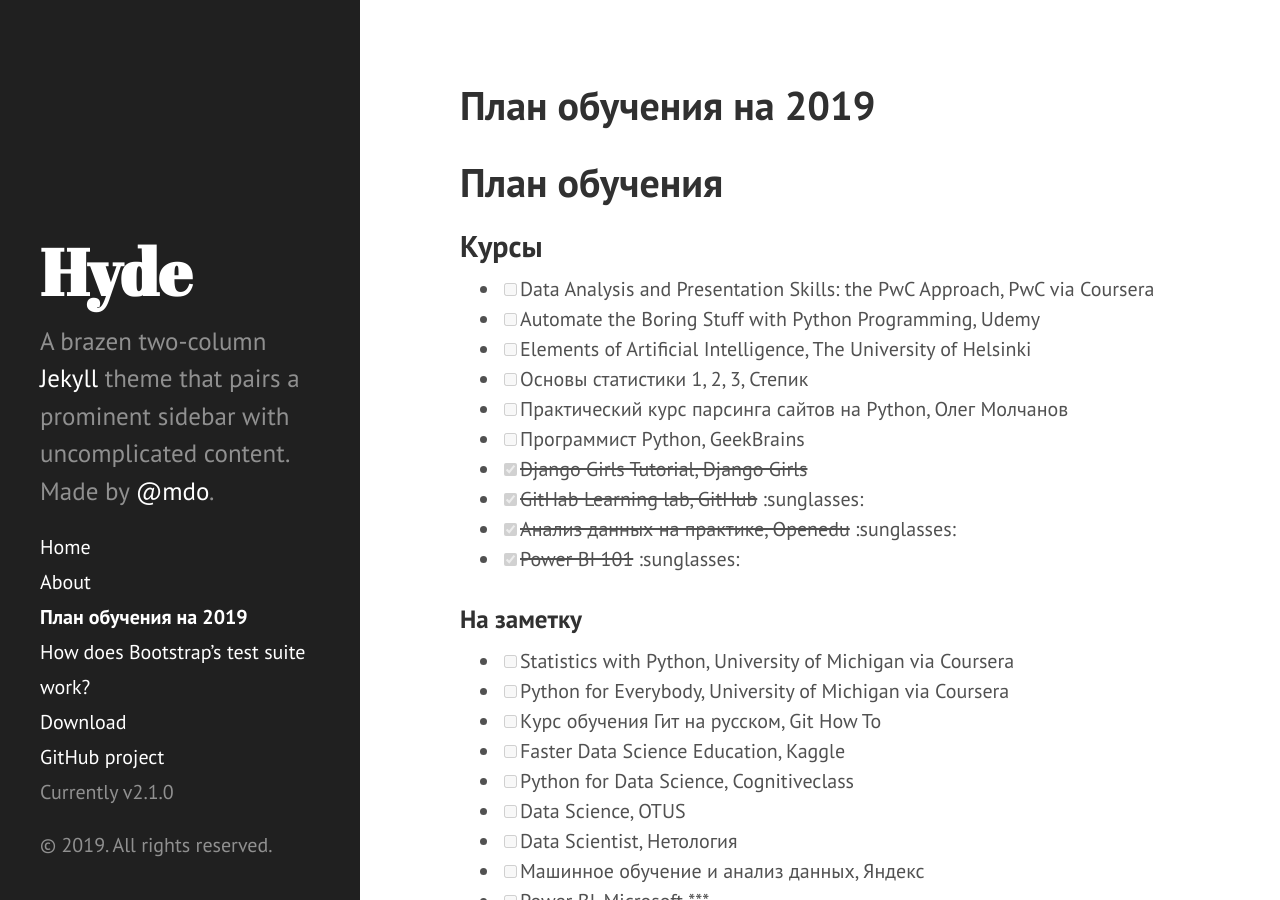
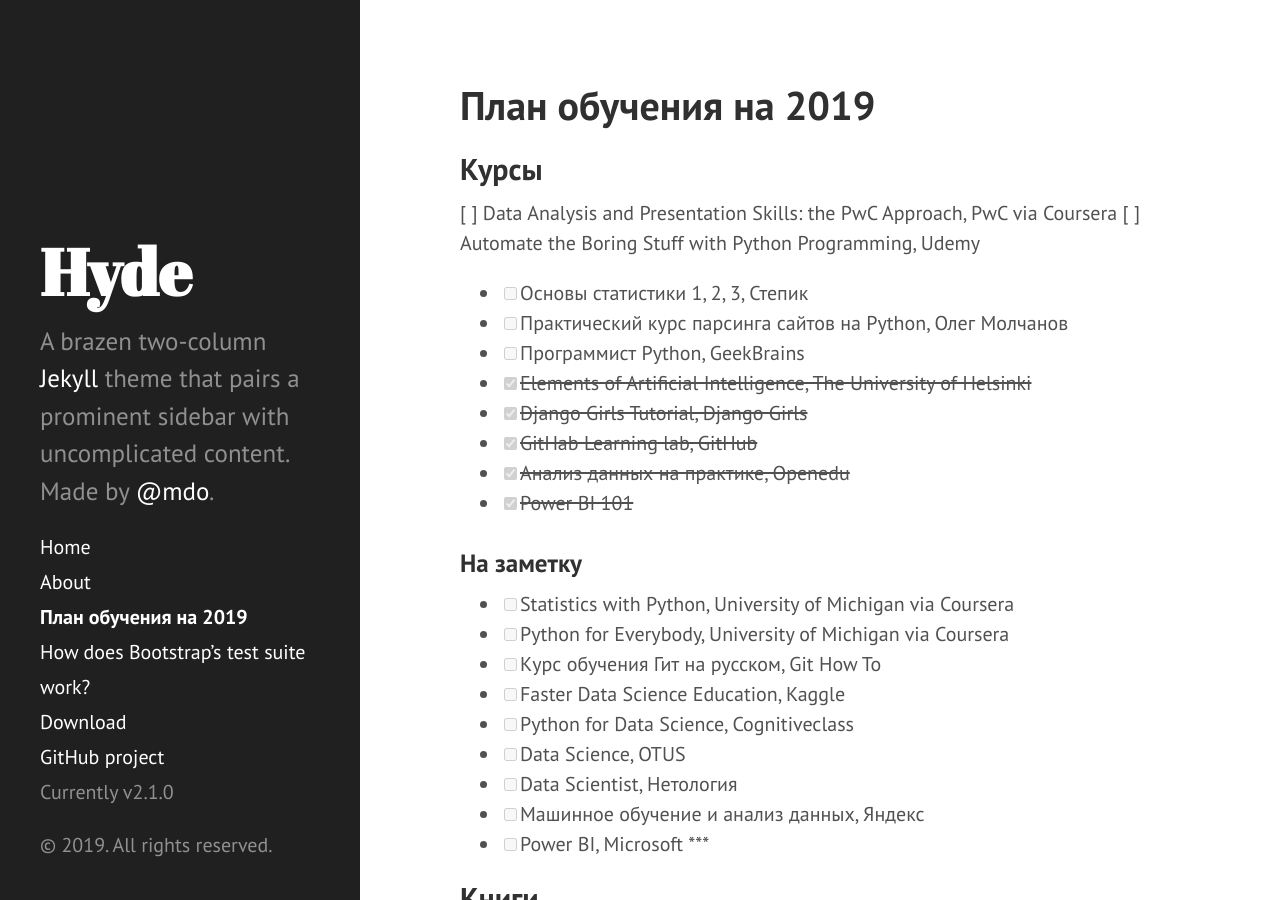
Before and after one commit to Drewleks/about-me, a Jekyll site: the page built from plan.md, in a window 1280 px wide and 900 px high. Built offline with Jekyll 4.4.1, drawn with Linux system fonts in a browser that asks for light colours.

Commit message:
Update plan.md

```diff
--- a/plan.md
+++ b/plan.md
@@ -3,18 +3,17 @@
 title: План обучения на 2019
 ---
 
-# План обучения
 ## Курсы
-- [ ] Data Analysis and Presentation Skills: the PwC Approach, PwC via Coursera
-- [ ] Automate the Boring Stuff with Python Programming, Udemy
-- [ ] Elements of Artificial Intelligence, The University of Helsinki
+ [ ] Data Analysis and Presentation Skills: the PwC Approach, PwC via Coursera
+ [ ] Automate the Boring Stuff with Python Programming, Udemy
 - [ ] Основы статистики 1, 2, 3, Степик
 - [ ] Практический курс парсинга сайтов на Python, Олег Молчанов
 - [ ] Программист Python, GeekBrains
+- [x] ~~Elements of Artificial Intelligence, The University of Helsinki~~
 - [x] ~~Django Girls Tutorial, Django Girls~~
-- [x] ~~GitHab Learning lab, GitHub~~ :sunglasses:
-- [x] ~~Анализ данных на практике, Openedu~~ :sunglasses:
-- [x] ~~Power BI 101~~ :sunglasses:
+- [x] ~~GitHab Learning lab, GitHub~~
+- [x] ~~Анализ данных на практике, Openedu~~
+- [x] ~~Power BI 101~~
 
 ### На заметку
 - [ ] Statistics with Python, University of Michigan via Coursera
```
